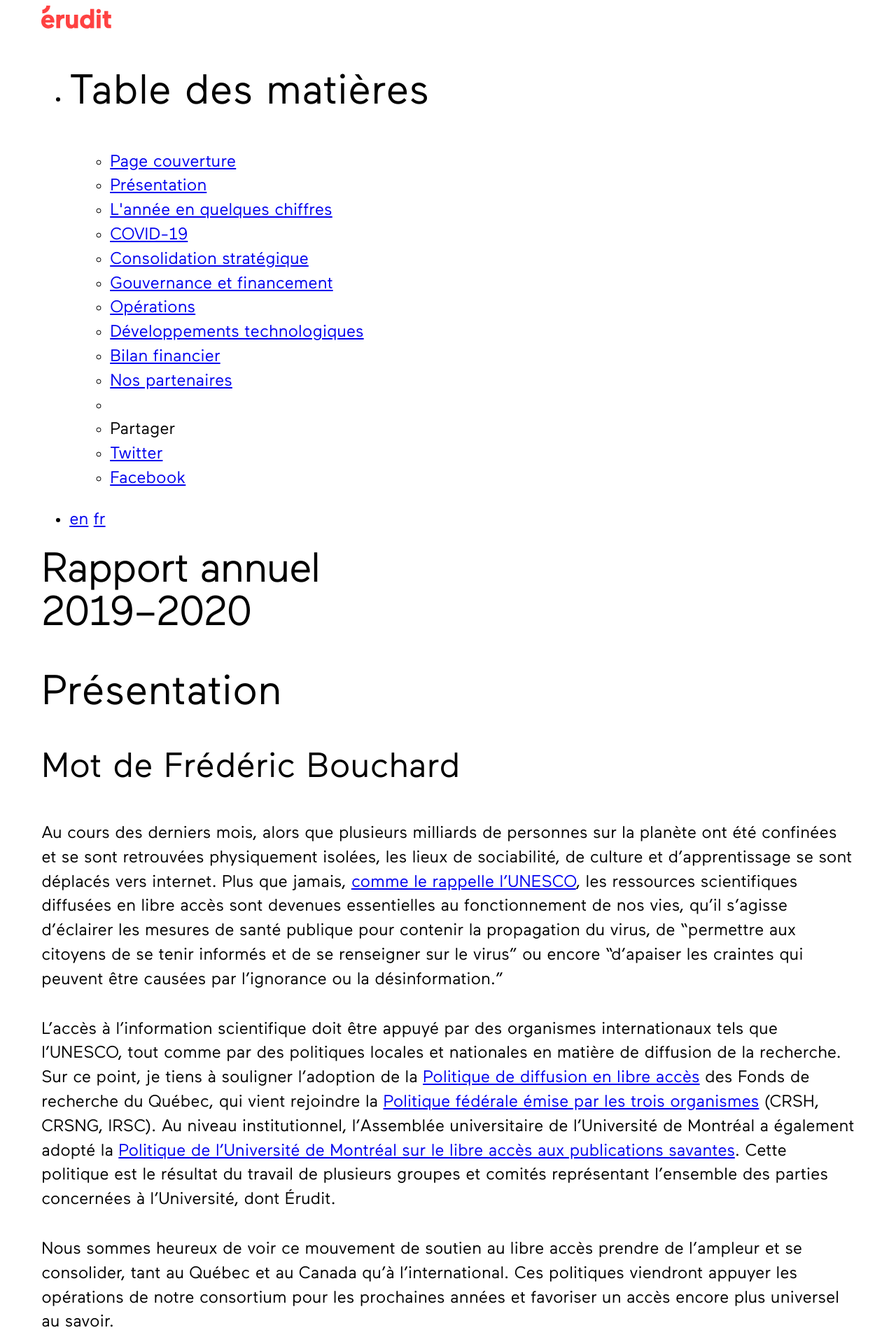
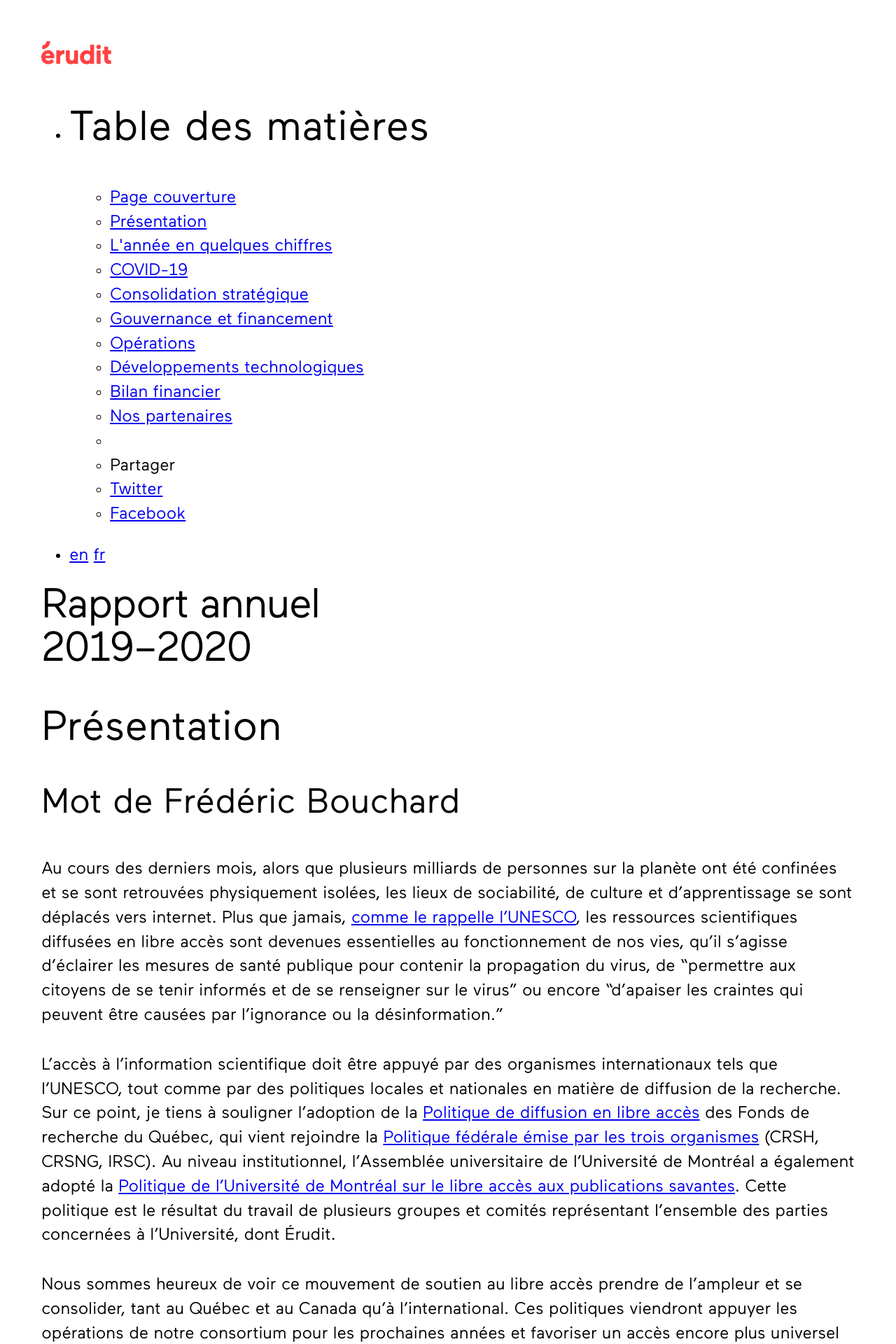
Before and after one commit to Gwendalhenry/erudit-rapport-annuel, a Jekyll site: the page built from index.md, in a window 1280 px wide. Shown: the top 1920 px of the page at 70% size. Built offline with Jekyll 4.4.1, drawn with Linux system fonts in a browser that asks for light colours; some web fonts are replaced.

Commit message:
Fix gutters

```diff
--- a/_sass/base/_typography.scss
+++ b/_sass/base/_typography.scss
@@ -12,7 +12,7 @@ html {
 }
 
 body {
-  padding: 0 $gutter;
+  padding: $gutter;
   line-height: 1.45;
   -webkit-font-smoothing: antialiased;
   -moz-osx-font-smoothing: grayscale;
```
